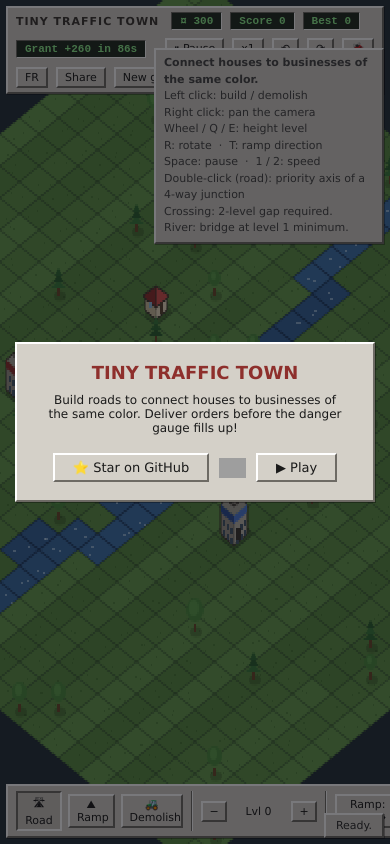
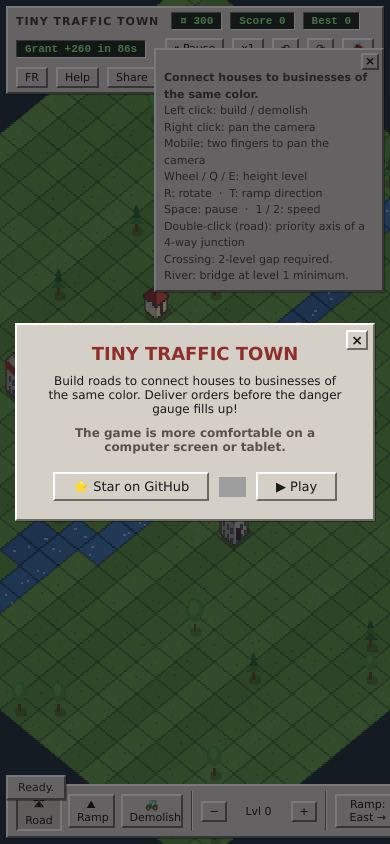
Before and after one commit to pyrou/tinytraffictown, a website built with Vite: page index.html in a window 390 px wide. Built offline with nearby package versions, Linux system fonts and the light colour scheme; grey boxes are pictures that could not be loaded.

Commit message:
Improve help panel controls and mobile panning

```diff
--- a/src/Config.ts
+++ b/src/Config.ts
@@ -71,5 +71,5 @@ export const Config = {
 
   // --- Liens ---
   GITHUB_URL: "https://github.com/pyrou/tinytraffictown",
-  GAME_URL: "https://pyrou.github.io/tinytraffictown", // page de jeu (partage social)
+  GAME_URL: "https://pyrou.github.io/tinytraffictown/", // page de jeu (partage social)
 };
--- a/src/i18n.ts
+++ b/src/i18n.ts
@@ -17,6 +17,8 @@ const fr = {
   newGameTip: "Recommencer à zéro",
   shareBtn: "Partager",
   shareTip: "Copier un lien de partage de la carte",
+  helpBtn: "Aide",
+  helpBtnTip: "Afficher le panneau d'aide",
   statScore: "Score {n}",
   statBest: "Record {n}",
   statPayout: "Subvention +{a} dans {s}s",
@@ -44,12 +46,14 @@ const fr = {
     "<b>Connectez maisons et entreprises de même couleur.</b><br>" +
     "Clic gauche : construire / démolir<br>" +
     "Clic droit : déplacer la caméra<br>" +
+    "Mobile : deux doigts pour déplacer la caméra<br>" +
     "Molette / Q / E : niveau de hauteur<br>" +
     "R : rotation &nbsp;·&nbsp; T : sens de rampe<br>" +
     "Espace : pause &nbsp;·&nbsp; 1 / 2 : vitesse<br>" +
     "Double-clic (route) : axe prioritaire d'un croisement en X<br>" +
     "Croisement : écart de 2 niveaux requis.<br>" +
     "Rivière : pont au niveau 1 minimum.",
+  closeHelpTip: "Masquer le panneau d'aide",
 
   // Menu de debug
   debugHouse: "+ Maison",
@@ -87,6 +91,8 @@ const fr = {
   onboardText:
     "Construisez des routes pour relier les maisons aux entreprises de même " +
     "couleur. Livrez les commandes avant que la jauge de danger ne déborde !",
+  onboardDevice: "Le jeu est plus confortable sur un écran d'ordinateur ou une tablette.",
+  closeOnboardingTip: "Masquer cette fenêtre d'aide",
   startPlaying: "▶ Jouer",
   startPlayingTip: "Fermer cette fenêtre et commencer à jouer",
 
@@ -138,6 +144,8 @@ const en: Record<StringKey, string> = {
   newGameTip: "Start over",
   shareBtn: "Share",
   shareTip: "Copy a shareable link to this map",
+  helpBtn: "Help",
+  helpBtnTip: "Show the help panel",
   statScore: "Score {n}",
   statBest: "Best {n}",
   statPayout: "Grant +{a} in {s}s",
@@ -163,12 +171,14 @@ const en: Record<StringKey, string> = {
     "<b>Connect houses to businesses of the same color.</b><br>" +
     "Left click: build / demolish<br>" +
     "Right click: pan the camera<br>" +
+    "Mobile: two fingers to pan the camera<br>" +
     "Wheel / Q / E: height level<br>" +
     "R: rotate &nbsp;·&nbsp; T: ramp direction<br>" +
     "Space: pause &nbsp;·&nbsp; 1 / 2: speed<br>" +
     "Double-click (road): priority axis of a 4-way junction<br>" +
     "Crossing: 2-level gap required.<br>" +
     "River: bridge at level 1 minimum.",
+  closeHelpTip: "Hide the help panel",
 
   debugHouse: "+ House",
   debugHouseTip: "Add a house of the chosen color",
@@ -203,6 +213,8 @@ const en: Record<StringKey, string> = {
   onboardText:
     "Build roads to connect houses to businesses of the same color. " +
     "Deliver orders before the danger gauge fills up!",
+  onboardDevice: "The game is more comfortable on a computer screen or tablet.",
+  closeOnboardingTip: "Hide this help window",
   startPlaying: "▶ Play",
   startPlayingTip: "Close this window and start playing",
 
--- a/src/input/Input.ts
+++ b/src/input/Input.ts
@@ -15,6 +15,8 @@ export class Input {
   private painting = false;
   private panning = false;
   private lastPan = { x: 0, y: 0 };
+  private touchPanning = false;
+  private lastTouchPan = { x: 0, y: 0 };
 
   constructor(canvas: HTMLCanvasElement, game: Game) {
     this.canvas = canvas;
@@ -30,6 +32,10 @@ export class Input {
     canvas.addEventListener("mouseleave", () => (this.hover = null));
     canvas.addEventListener("contextmenu", (e) => e.preventDefault());
     canvas.addEventListener("wheel", (e) => this.onWheel(e), { passive: false });
+    canvas.addEventListener("touchstart", (e) => this.onTouchStart(e), { passive: false });
+    canvas.addEventListener("touchmove", (e) => this.onTouchMove(e), { passive: false });
+    canvas.addEventListener("touchend", (e) => this.onTouchEnd(e));
+    canvas.addEventListener("touchcancel", (e) => this.onTouchEnd(e));
     window.addEventListener("keydown", (e) => this.onKey(e));
   }
 
@@ -99,6 +105,42 @@ export class Input {
     this.setLevel(this.level + (e.deltaY < 0 ? 1 : -1));
   }
 
+  private touchCenter(touches: TouchList): { x: number; y: number } {
+    return {
+      x: (touches[0].clientX + touches[1].clientX) / 2,
+      y: (touches[0].clientY + touches[1].clientY) / 2,
+    };
+  }
+
+  private onTouchStart(e: TouchEvent): void {
+    if (e.touches.length < 2) return;
+    e.preventDefault();
+    this.painting = false;
+    this.panning = false;
+    this.touchPanning = true;
+    this.hover = null;
+    this.lastTouchPan = this.touchCenter(e.touches);
+  }
+
+  private onTouchMove(e: TouchEvent): void {
+    if (!this.touchPanning || e.touches.length < 2) return;
+    e.preventDefault();
+    const center = this.touchCenter(e.touches);
+    const dx = (center.x - this.lastTouchPan.x) / Config.RENDER_SCALE;
+    const dy = (center.y - this.lastTouchPan.y) / Config.RENDER_SCALE;
+    this.game.renderer.panX += dx;
+    this.game.renderer.panY += dy;
+    this.lastTouchPan = center;
+  }
+
+  private onTouchEnd(e: TouchEvent): void {
+    if (e.touches.length >= 2) {
+      this.lastTouchPan = this.touchCenter(e.touches);
+      return;
+    }
+    this.touchPanning = false;
+  }
+
   private act(x: number, y: number): void {
     if (this.tool === "road") {
       this.game.place(x, y, this.level, null);
--- a/src/style.css
+++ b/src/style.css
@@ -138,14 +138,41 @@ canvas#game {
   color: #2a2a2a;
 }
 
+@media (max-width: 760px) {
+  #status {
+    bottom: 44px;
+    left: 6px;
+    right: auto;
+    max-width: calc(100% - 12px);
+  }
+}
+
 #help {
   position: absolute;
   top: 48px;
   right: 6px;
-  padding: 5px 8px;
+  padding: 20px 8px 5px;
   color: #444;
   line-height: 1.5;
   max-width: 230px;
+}
+
+#help.hidden {
+  display: none;
+}
+
+#help button.close {
+  position: absolute;
+  top: 3px;
+  right: 3px;
+  margin: 0;
+  padding: 0;
+  width: 18px;
+  height: 17px;
+  min-width: 18px;
+  line-height: 11px;
+  font-size: 12px;
+  font-weight: bold;
 }
 
 #debug {
@@ -206,6 +233,7 @@ canvas#game {
 
 #overlay .panel,
 #onboard .panel {
+  position: relative;
   padding: 18px 28px;
   text-align: center;
   min-width: 280px;
@@ -225,6 +253,12 @@ canvas#game {
   font-size: 12px;
 }
 
+#onboard .device-note {
+  margin-top: 10px;
+  color: #5a5148;
+  font-weight: bold;
+}
+
 #overlay button,
 #overlay .btn-link,
 #onboard button,
@@ -232,6 +266,20 @@ canvas#game {
   margin-top: 14px;
   font-size: 13px;
   padding: 5px 18px;
+}
+
+#onboard button.close {
+  position: absolute;
+  top: 5px;
+  right: 5px;
+  margin: 0;
+  padding: 0;
+  width: 22px;
+  height: 20px;
+  min-width: 22px;
+  line-height: 14px;
+  font-size: 14px;
+  font-weight: bold;
 }
 
 #onboard .actions {
--- a/src/ui/UI.ts
+++ b/src/ui/UI.ts
@@ -28,6 +28,7 @@ export class UI {
   private elLevel!: HTMLElement;
   private btnDir!: HTMLButtonElement;
   private elStatus!: HTMLElement;
+  private helpPanel!: HTMLElement;
   private debugPanel!: HTMLElement;
   private debugColor = 0;
   private overlay!: HTMLElement;
@@ -115,6 +116,7 @@ export class UI {
       this.btn(null, "rotRightTip", () => this.game.rotate(1)),
       this.btn(null, "debugTip", () => this.debugPanel.classList.toggle("hidden")),
       this.btnLang,
+      this.btn("helpBtn", "helpBtnTip", () => this.showHelp()),
       this.btn("shareBtn", "shareTip", () => this.game.shareMap()),
       this.btn("newGame", "newGameTip", () => this.game.newGame()),
     );
@@ -227,11 +229,16 @@ export class UI {
     root.appendChild(this.elStatus);
 
     // --- aide ---
-    const help = document.createElement("div");
-    help.id = "help";
-    help.className = "panel";
-    this.reg({ el: help, html: "help" });
-    root.appendChild(help);
+    this.helpPanel = document.createElement("div");
+    this.helpPanel.id = "help";
+    this.helpPanel.className = "panel";
+    const helpClose = this.btn(null, "closeHelpTip", () => this.hideHelp());
+    helpClose.className = "close";
+    helpClose.textContent = "×";
+    const helpBody = document.createElement("div");
+    this.reg({ el: helpBody, html: "help" });
+    this.helpPanel.append(helpClose, helpBody);
+    root.appendChild(this.helpPanel);
 
     // --- écran de fin ---
     this.overlay = document.createElement("div");
@@ -264,10 +271,16 @@ export class UI {
     if (hasSeenOnboarding()) this.onboard.classList.add("hidden");
     const oPanel = document.createElement("div");
     oPanel.className = "panel";
+    const oClose = this.btn(null, "closeOnboardingTip", () => this.hideOnboarding());
+    oClose.className = "close";
+    oClose.textContent = "×";
     const oTitle = document.createElement("h1");
     this.reg({ el: oTitle, text: "onboardTitle" });
     const oText = document.createElement("p");
     this.reg({ el: oText, text: "onboardText" });
+    const oDevice = document.createElement("p");
+    oDevice.className = "device-note";
+    this.reg({ el: oDevice, text: "onboardDevice" });
     const oActions = document.createElement("div");
     oActions.className = "actions";
     const oStar = this.linkBtn("starGithub", "starGithubTip", Config.GITHUB_URL);
@@ -277,7 +290,7 @@ export class UI {
     oBadge.alt = "GitHub stars";
     const oStart = this.btn("startPlaying", "startPlayingTip", () => this.hideOnboarding());
     oActions.append(oStar, oBadge, oStart);
-    oPanel.append(oTitle, oText, oActions);
+    oPanel.append(oClose, oTitle, oText, oDevice, oActions);
     this.onboard.appendChild(oPanel);
     root.appendChild(this.onboard);
   }
@@ -285,6 +298,14 @@ export class UI {
   private hideOnboarding(): void {
     this.onboard.classList.add("hidden");
     markOnboardingSeen();
+  }
+
+  private hideHelp(): void {
+    this.helpPanel.classList.add("hidden");
+  }
+
+  private showHelp(): void {
+    this.helpPanel.classList.remove("hidden");
   }
 
   private showOnboarding(): void {
```
